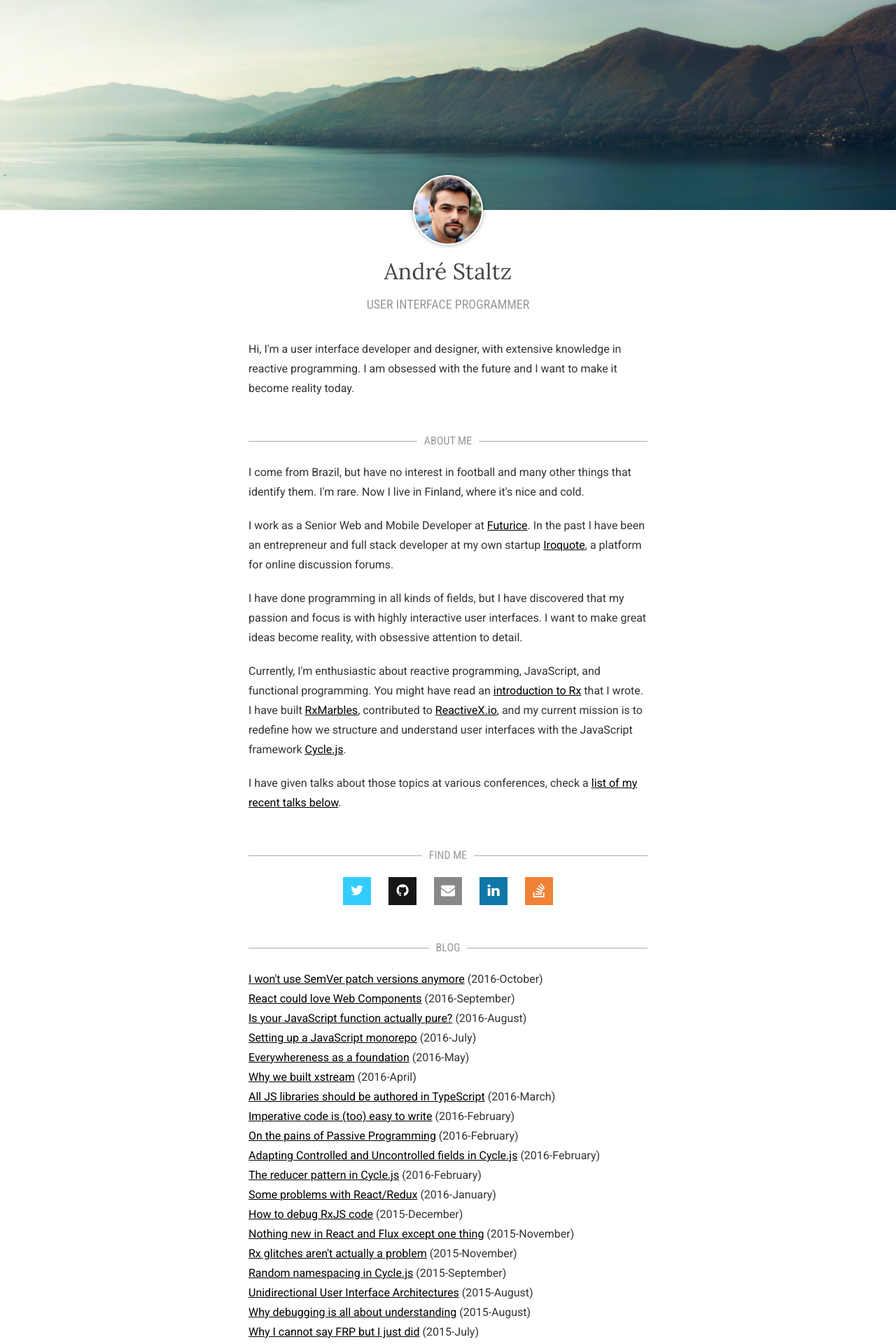
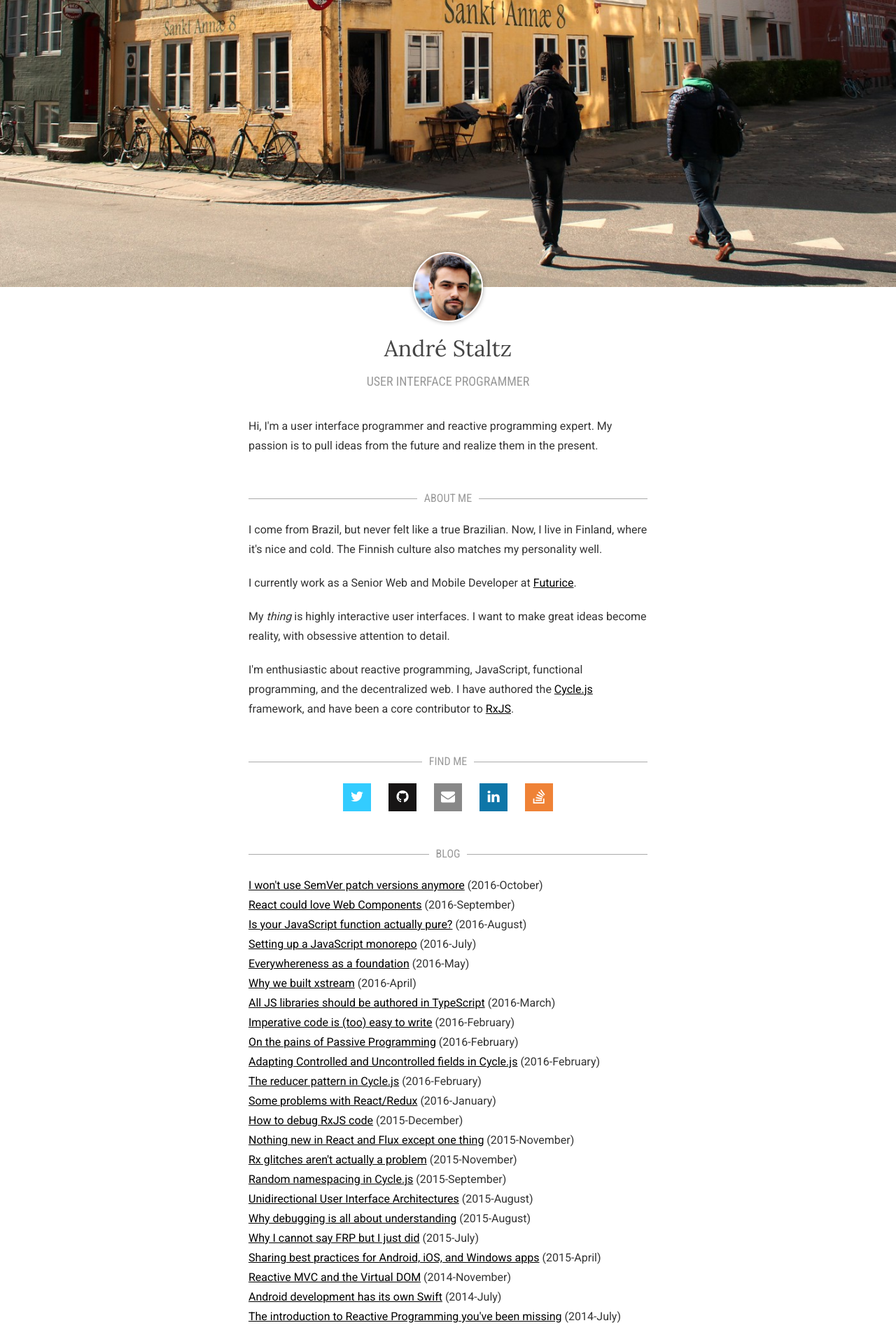
Before and after one commit to staltz/staltz.com, a Jekyll site: the page built from index.html, in a window 1280 px wide. Shown: the top 1920 px of the page at 70% size. Built offline with Jekyll 4.4.1, drawn with Linux system fonts in a browser that asks for light colours; nearby versions of some CDN libraries; some of the changed text lies outside the part shown.

Commit message:
Improve header image, improve about me text

```diff
--- a/_layouts/blank.html
+++ b/_layouts/blank.html
@@ -20,9 +20,6 @@
       <div class="container">
         <div class="row">
           <div class="col-lg-6 col-lg-offset-3">
-            <p>Built with</p>
-            <p><a href="http://getbootstrap.com" target="_blank">Bootstrap 3</a><span class="dot">·</span><a href="http://fontawesome.io" target="_blank">FontAwesome 4.5.0</a>
-            </p>
             <p><a href="https://github.com/staltz/staltz.github.io" target="_blank">Source code</a>
             </p>
           </div>
--- a/css/main.css
+++ b/css/main.css
@@ -24,11 +24,11 @@ pre {
 }
 
 .header {
-  height: 300px;
+  height: 410px;
   background-image: url('../img/header_photo.jpg');
   background-size: cover;
   background-color: #598080;
-  background-position: center;
+  background-position: bottom;
 }
 .header-post {
   height: 100px;
--- a/index.html
+++ b/index.html
@@ -12,26 +12,17 @@ layout: blank
             <h3 class="name-subtitle">User Interface Programmer</h3>
           </div>
 
-          <p>Hi, I'm a user interface developer and designer, with extensive knowledge in reactive programming. I am obsessed with the future and I want to make it become reality today.</p>
+          <p>Hi, I'm a user interface programmer and reactive programming expert. My passion is to pull ideas from the future and realize them in the present.</p>
 
           <h2 id="about-me" class="hr"><span class="hr">ABOUT ME</span></h2>
-          <p>I come from Brazil, but have no interest in football
-          and many other things that identify them. I'm rare. Now I live in
-          Finland, where it's nice and cold.
+          <p>I come from Brazil, but never felt like a true Brazilian. Now, I live in Finland, where it's nice and cold. The Finnish culture also matches my personality well.</p>
+          <p>I currently work as a Senior Web and Mobile Developer at
+          <a href="http://www.futurice.com" target="_blank">Futurice</a>.
           </p>
-          <p>I work as a Senior Web and Mobile Developer at
-          <a href="http://www.futurice.com" target="_blank">Futurice</a>. In the past
-          I have been an entrepreneur and full stack developer at my own startup <a href="https://www.youtube.com/watch?v=6pvyAoxwLkI" target="_blank">Iroquote</a>,
-          a platform for online discussion forums.</p>
-          <p>I have done programming in all kinds of fields, but I have discovered that
-          my passion and focus is with highly interactive user interfaces. I want to
-          make great ideas become reality, with obsessive attention to detail.</p>
-          <p>Currently, I'm enthusiastic about reactive programming, JavaScript, and functional programming.
-          You might have read an <a href="https://gist.github.com/staltz/868e7e9bc2a7b8c1f754" target="_blank">introduction to Rx</a> that I wrote.
-          I have built <a href="http://rxmarbles.com">RxMarbles</a>, contributed to <a href="http://reactivex.io">ReactiveX.io</a>, and my current mission is to redefine how
-          we structure and understand user interfaces with the JavaScript framework <a href="http://cycle.js.org">Cycle.js</a>.
+          <p>My <em>thing</em> is highly interactive user interfaces. I want to make great ideas become reality, with obsessive attention to detail.</p>
+          <p>I'm enthusiastic about reactive programming, JavaScript, functional programming, and the decentralized web.
+          I have authored the <a href="https://cycle.js.org">Cycle.js</a> framework, and have been a core contributor to <a href="http://reactivex.io">RxJS</a>.
           </p>
-          <p>I have given talks about those topics at various conferences, check a <a href="#talks">list of my recent talks below</a>.</p>
 
           <h2 id="find-me" class="hr"><span class="hr">FIND ME</span></h2>
           <ul class="horizontal">
```
Also changed, not shown: other parts of index.html (+1 -1 lines), img/header_photo.jpg.
